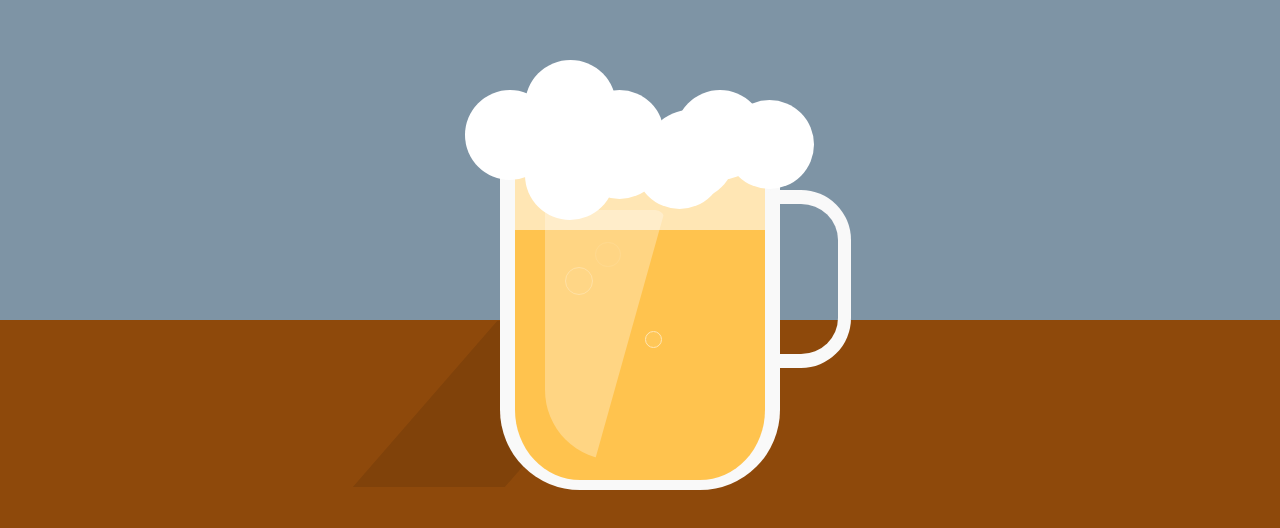
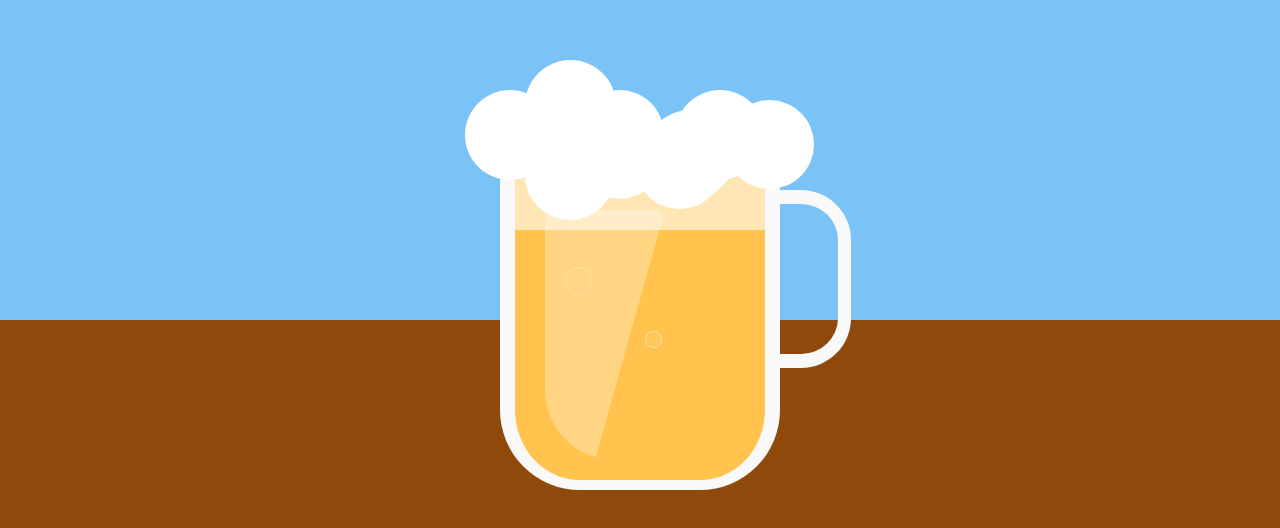
Before and after one commit to mMazurkiewicz/css-animated-beer, a plain HTML site: page index.html in a window 1280 px wide. Shown: the part 110-638 px from the top of the page. Drawn offline with Linux system fonts and the light colour scheme.

Commit message:
css animated beer

```diff
--- a/index.html
+++ b/index.html
@@ -11,7 +11,6 @@
 <body>
 
     <div class="table"></div>
-    <div class="shadow"></div>
     <div class="glass">
         <div class="ear"></div>
         <div class="foam"></div>
--- a/scss/style.scss
+++ b/scss/style.scss
@@ -3,7 +3,7 @@ $beer-color: rgb(255, 195, 78);
 $foamSize: 90px;
 
 body {
-    background-color: rgba(41, 78, 105, 0.6);
+    background-color: rgba(35, 154, 241, 0.6);
     margin: 0;
     padding: 0;
     box-sizing: border-box;
@@ -225,22 +225,3 @@ $bubbleX: 10px;
     height: 100%;
     background-color: rgb(142, 73, 11);
 }
-
-.shadow {
-    width: 152px;
-    height: 166px;
-    position: absolute;
-    top: 431px;
-    left: 425px;
-    transform: skew(-41deg, 180deg);
-    background-color: rgba(0, 0, 0, 0.1);
-}
-
-.test {
-  width: 100px;
-  height: 100px;
-  background-color: black;
-  position: absolute;
-  left: 30px;
-  transform: skew(0deg, 0deg);
-}
```
Also changed, not shown: css/style.css, demo.png (added), 2 other files.
